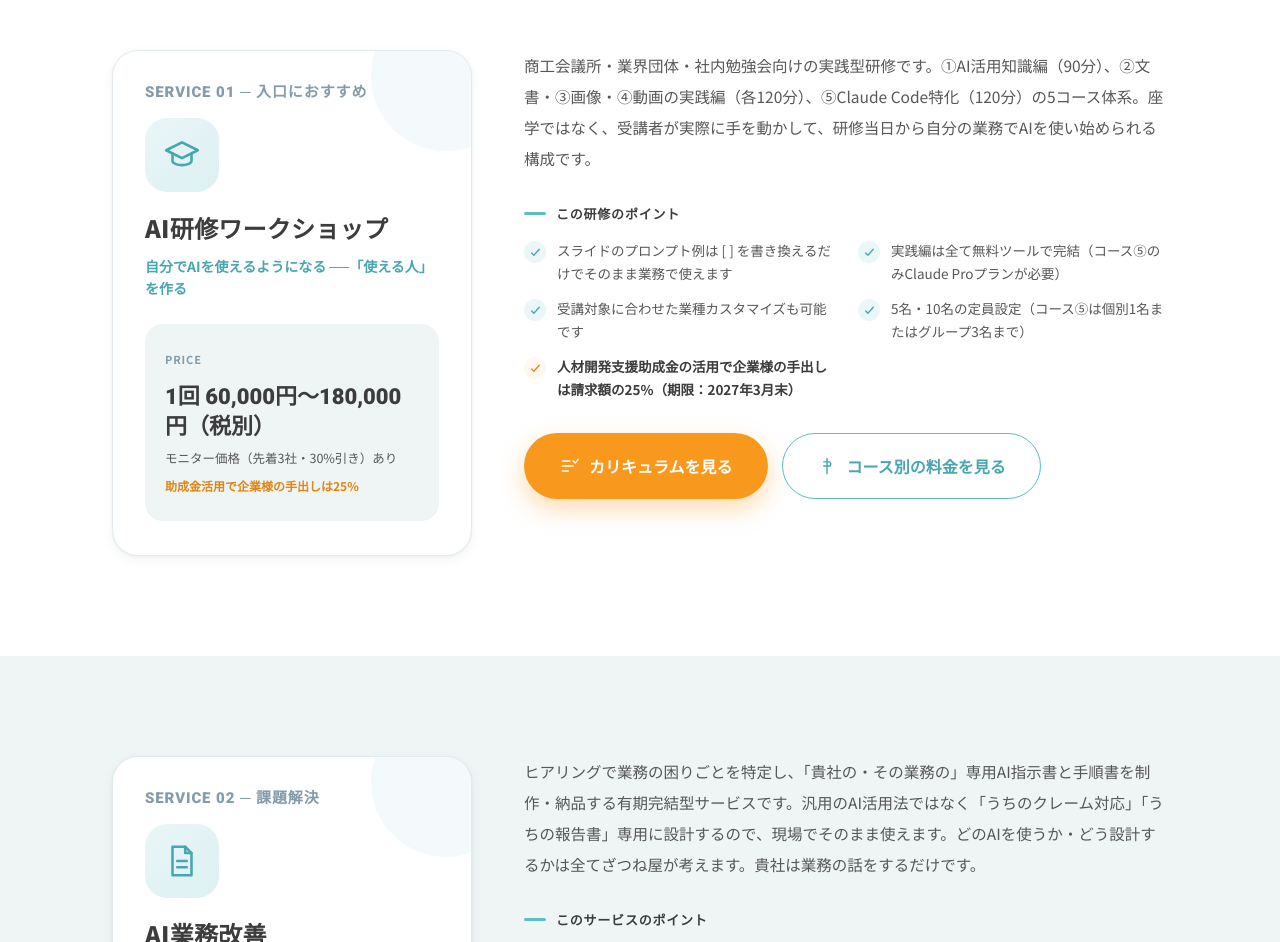
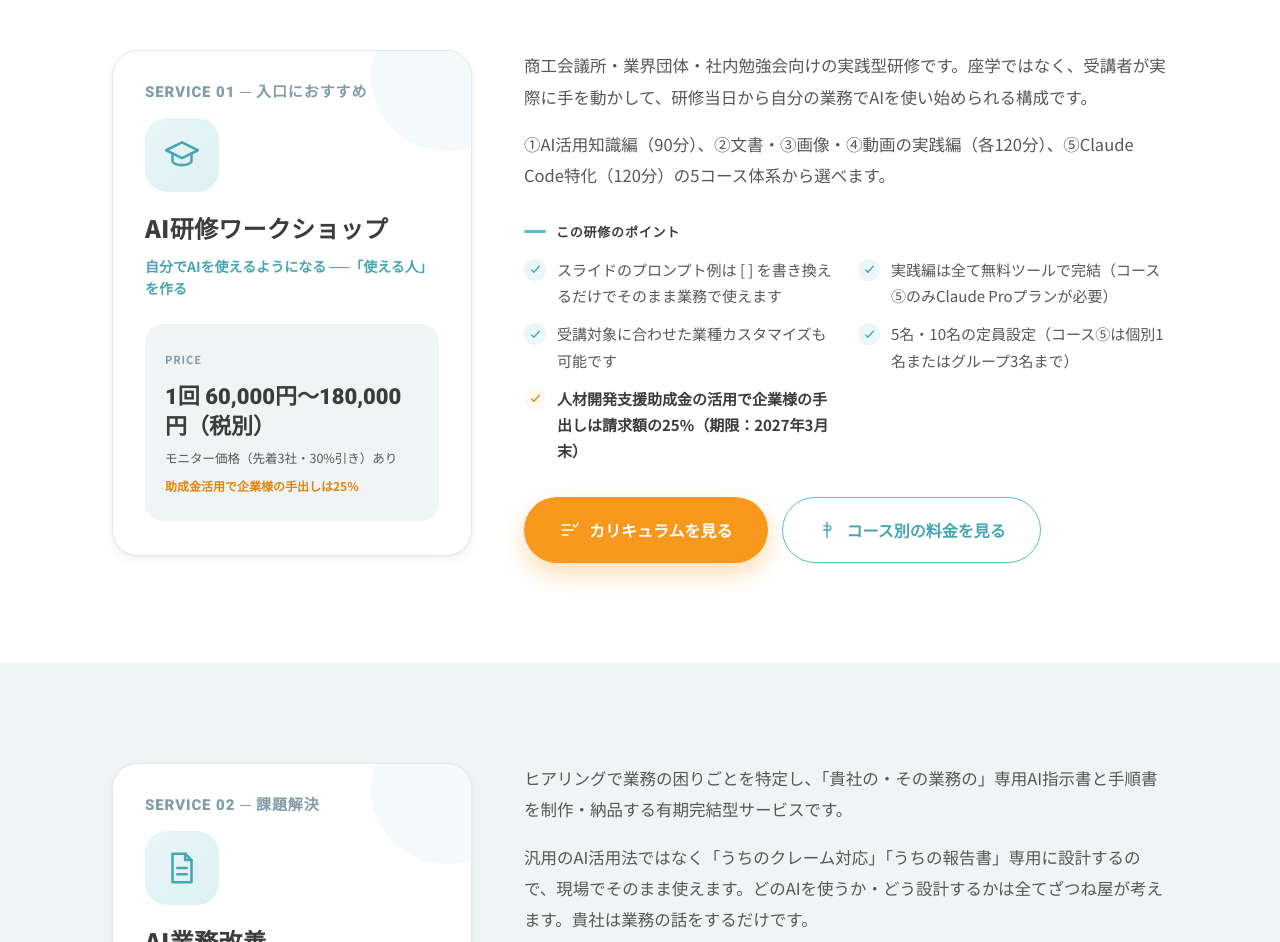
Before and after one commit to zatune-gif/zatuneya-hp, a plain HTML site: page services.html in a window 1280 px wide. Shown: the part 660-1602 px from the top of the page. Drawn offline with Linux system fonts and the light colour scheme.

Commit message:
fix: services.htmlの本文を段落分割し文字サイズを拡大して視認性を改善
モバイルで各サービスの説明文が長い1段落・小さめの文字（本文15.5px・
チェックリスト13.5px）で視認しにくいとの指摘に対応。各サービス説明を
要点→詳細の2段落に分割し、本文16.5px・チェックリスト15pxに拡大した。

```diff
--- a/services.html
+++ b/services.html
@@ -115,12 +115,13 @@ img,svg{display:block;max-width:100%}
 .pricebox .sub{display:block;font:400 12.5px/1.7 'Noto Sans JP',sans-serif;color:var(--body);margin-top:6px}
 .pricebox .hl-note{display:inline-block;font:700 12px 'Noto Sans JP',sans-serif;color:var(--orange-d);margin-top:8px}
 /* main column */
-.svc-main .body{font-family:'Noto Sans JP',sans-serif;font-size:15.5px;line-height:2;color:var(--body)}
+.svc-main .body{font-family:'Noto Sans JP',sans-serif;font-size:16.5px;line-height:1.9;color:var(--body)}
+.svc-main .body + .body{margin-top:16px}
 .points-title{display:flex;align-items:center;gap:10px;margin:30px 0 0}
 .points-title .bar{width:22px;height:3px;border-radius:99px;background:var(--teal)}
 .points-title span{font:700 13px 'Noto Sans JP',sans-serif;letter-spacing:.06em;color:var(--head)}
 .pointlist{list-style:none;padding:0;margin:16px 0 0;display:grid;grid-template-columns:1fr 1fr;gap:12px 24px}
-.pointlist li{position:relative;display:flex;gap:11px;align-items:flex-start;font-family:'Noto Sans JP',sans-serif;font-size:13.5px;line-height:1.7;color:var(--body)}
+.pointlist li{position:relative;display:flex;gap:11px;align-items:flex-start;font-family:'Noto Sans JP',sans-serif;font-size:15px;line-height:1.75;color:var(--body)}
 .pointlist .chk{flex:none;width:22px;height:22px;border-radius:50%;background:var(--teal-pale);display:flex;align-items:center;justify-content:center;margin-top:2px}
 .pointlist .chk svg{width:13px;height:13px;stroke:var(--teal-d);stroke-width:2.4;stroke-linecap:round;stroke-linejoin:round;fill:none}
 .pointlist li.accent .chk{background:var(--orange-pale)}
@@ -243,7 +244,8 @@ img,svg{display:block;max-width:100%}
         </div>
       </aside>
       <div class="svc-main">
-        <p class="body">商工会議所・業界団体・社内勉強会向けの実践型研修です。①AI活用知識編（90分）、②文書・③画像・④動画の実践編（各120分）、⑤Claude Code特化（120分）の5コース体系。座学ではなく、受講者が実際に手を動かして、研修当日から自分の業務でAIを使い始められる構成です。</p>
+        <p class="body">商工会議所・業界団体・社内勉強会向けの実践型研修です。座学ではなく、受講者が実際に手を動かして、研修当日から自分の業務でAIを使い始められる構成です。</p>
+        <p class="body">①AI活用知識編（90分）、②文書・③画像・④動画の実践編（各120分）、⑤Claude Code特化（120分）の5コース体系から選べます。</p>
         <div class="points-title"><span class="bar"></span><span>この研修のポイント</span></div>
         <ul class="pointlist">
           <li><span class="chk ic"><svg viewBox="0 0 24 24"><path d="M5 13l4 4 10-11"/></svg></span>スライドのプロンプト例は [ ] を書き換えるだけでそのまま業務で使えます</li>
@@ -278,7 +280,8 @@ img,svg{display:block;max-width:100%}
         </div>
       </aside>
       <div class="svc-main">
-        <p class="body">ヒアリングで業務の困りごとを特定し、「貴社の・その業務の」専用AI指示書と手順書を制作・納品する有期完結型サービスです。汎用のAI活用法ではなく「うちのクレーム対応」「うちの報告書」専用に設計するので、現場でそのまま使えます。どのAIを使うか・どう設計するかは全てざつね屋が考えます。貴社は業務の話をするだけです。</p>
+        <p class="body">ヒアリングで業務の困りごとを特定し、「貴社の・その業務の」専用AI指示書と手順書を制作・納品する有期完結型サービスです。</p>
+        <p class="body">汎用のAI活用法ではなく「うちのクレーム対応」「うちの報告書」専用に設計するので、現場でそのまま使えます。どのAIを使うか・どう設計するかは全てざつね屋が考えます。貴社は業務の話をするだけです。</p>
         <div class="points-title"><span class="bar"></span><span>このサービスのポイント</span></div>
         <ul class="pointlist">
           <li><span class="chk ic"><svg viewBox="0 0 24 24"><path d="M5 13l4 4 10-11"/></svg></span>成果物：業務専用AI指示書テンプレート・スタッフ向け操作手順書（図解付き）・業務仕様書</li>
@@ -313,7 +316,8 @@ img,svg{display:block;max-width:100%}
         </div>
       </aside>
       <div class="svc-main">
-        <p class="body">伴走先とざつね屋がそれぞれAI活用を模索し、月次ミーティングで知見を統合しながら共同開発を続ける契約です。ミーティングは「各自がやってみた結果を持ち寄り、次の方向を決める場」。一方的なアドバイスではなく、ざつね屋も手を動かして一緒に走ります。一時のブームで終わらせず、毎月新しい業務課題にAIで取り組める組織を作ります。</p>
+        <p class="body">伴走先とざつね屋がそれぞれAI活用を模索し、月次ミーティングで知見を統合しながら共同開発を続ける契約です。</p>
+        <p class="body">ミーティングは「各自がやってみた結果を持ち寄り、次の方向を決める場」。一方的なアドバイスではなく、ざつね屋も手を動かして一緒に走ります。一時のブームで終わらせず、毎月新しい業務課題にAIで取り組める組織を作ります。</p>
         <div class="points-title"><span class="bar"></span><span>このサービスのポイント</span></div>
         <ul class="pointlist">
           <li><span class="chk ic"><svg viewBox="0 0 24 24"><path d="M5 13l4 4 10-11"/></svg></span>月1回ミーティングプラン（60〜90分）：60,000円/月（税別）</li>
```
